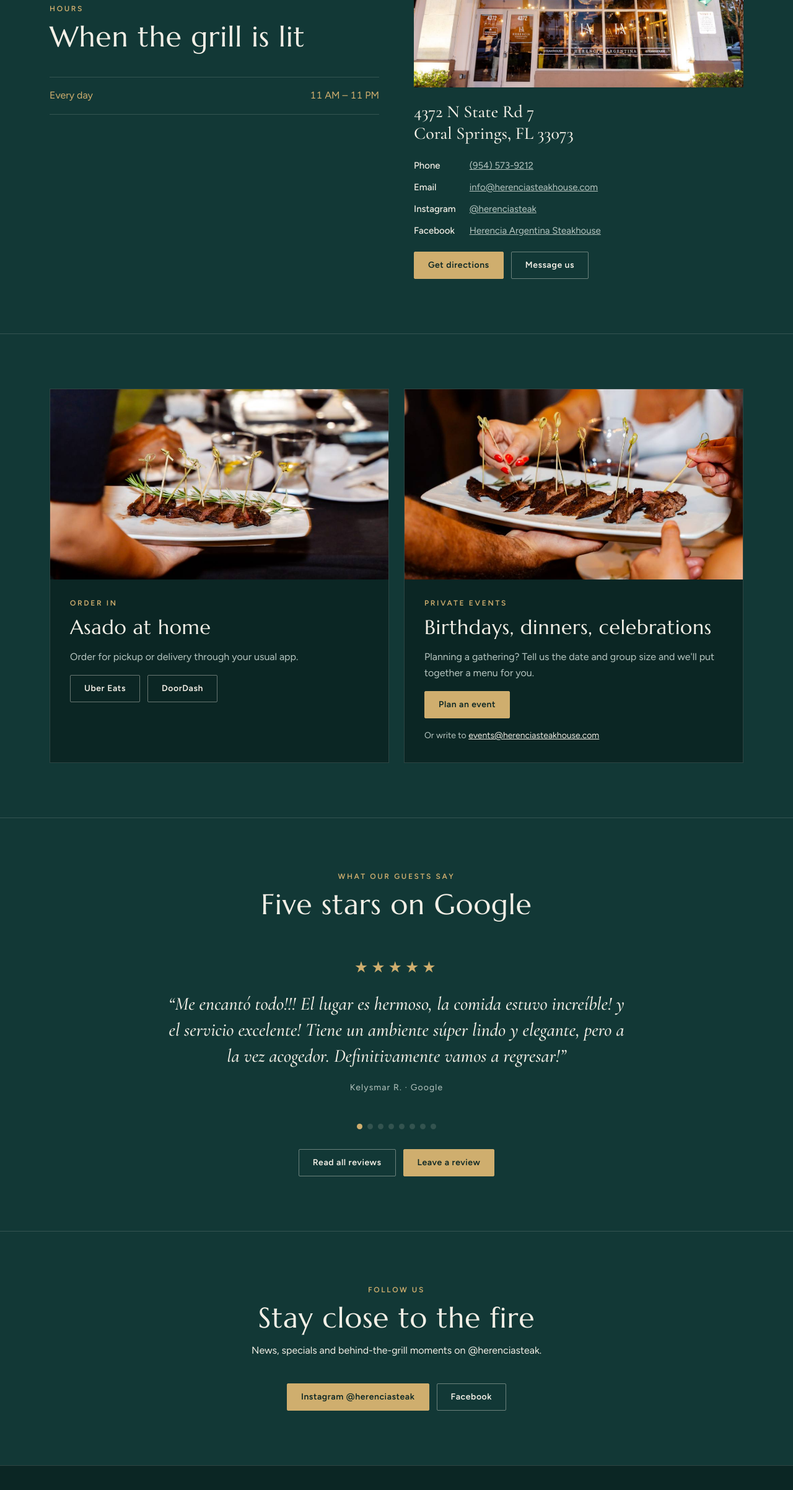
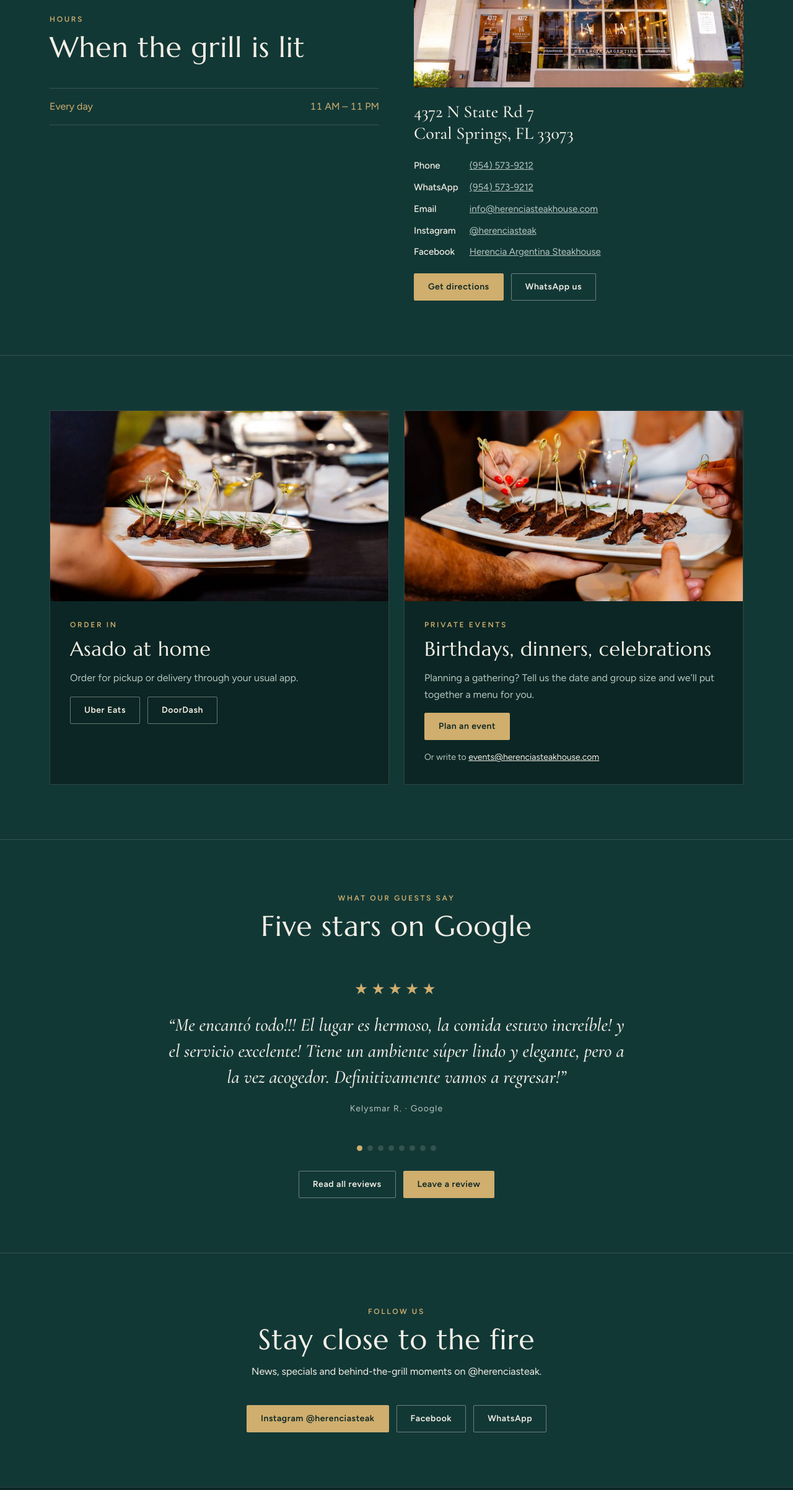
Before and after one commit to sachagui87/herenciasteakhouse, a plain HTML site: page index.html in a window 1280 px wide. Shown: the part 4414-6818 px from the top of the page at 62% size. Drawn offline with nearby package versions, Linux system fonts and the light colour scheme.

Commit message:
Add WhatsApp contact (954) 573-9212

```diff
--- a/index.html
+++ b/index.html
@@ -477,12 +477,13 @@ html[lang="es"] [data-l="en"]{display:none}
     <p class="addr">4372 N State Rd 7<br>Coral Springs, FL 33073</p>
     <div class="facts">
       <div><b><span data-l="en">Phone</span><span data-l="es">Teléfono</span></b> <a href="tel:+19545739212">(954) 573-9212</a></div>
+      <div><b>WhatsApp</b> <a href="https://wa.me/19545739212" target="_blank" rel="noopener">(954) 573-9212</a></div>
       <div><b>Email</b> <a href="mailto:info@herenciasteakhouse.com">info@herenciasteakhouse.com</a></div>
       <div><b>Instagram</b> <a href="https://www.instagram.com/herenciasteak/">@herenciasteak</a></div><div><b>Facebook</b> <a href="https://www.facebook.com/profile.php?id=61596795687360">Herencia Argentina Steakhouse</a></div>
     </div>
     <div class="cta-row" style="justify-content:flex-start">
       <a class="btn btn-solid" href="https://www.google.com/maps/dir/?api=1&destination=4372+N+State+Rd+7,+Coral+Springs,+FL+33073"><span data-l="en">Get directions</span><span data-l="es">Cómo llegar</span></a>
-      <a class="btn btn-ghost" href="https://ig.me/m/herenciasteak"><span data-l="en">Message us</span><span data-l="es">Escribinos</span></a>
+      <a class="btn btn-ghost" href="https://wa.me/19545739212" target="_blank" rel="noopener"><span data-l="en">WhatsApp us</span><span data-l="es">Escribinos por WhatsApp</span></a>
     </div>
   </div>
 </div></section>
@@ -605,6 +606,7 @@ html[lang="es"] [data-l="en"]{display:none}
   <div class="cta-row" style="justify-content:center">
     <a class="btn btn-solid" href="https://www.instagram.com/herenciasteak/" target="_blank" rel="noopener">Instagram @herenciasteak</a>
     <a class="btn btn-ghost" href="https://www.facebook.com/profile.php?id=61596795687360" target="_blank" rel="noopener">Facebook</a>
+    <a class="btn btn-ghost" href="https://wa.me/19545739212" target="_blank" rel="noopener">WhatsApp</a>
   </div>
 </div></section>
 </main>
@@ -685,7 +687,7 @@ html[lang="es"] [data-l="en"]{display:none}
       f.hidden=true; $('res-ok').hidden=false;
     }).catch(function(){
       btn.disabled=false; btn.style.opacity='';
-      err.textContent=es()?'No se pudo enviar. Probá de nuevo o escribinos por Instagram.':'Could not send. Please try again or message us on Instagram.'; err.hidden=false;
+      err.textContent=es()?'No se pudo enviar. Probá de nuevo o escribinos por WhatsApp al (954) 573-9212.':'Could not send. Please try again or message us on WhatsApp at (954) 573-9212.'; err.hidden=false;
     });
   });
 })();
```
